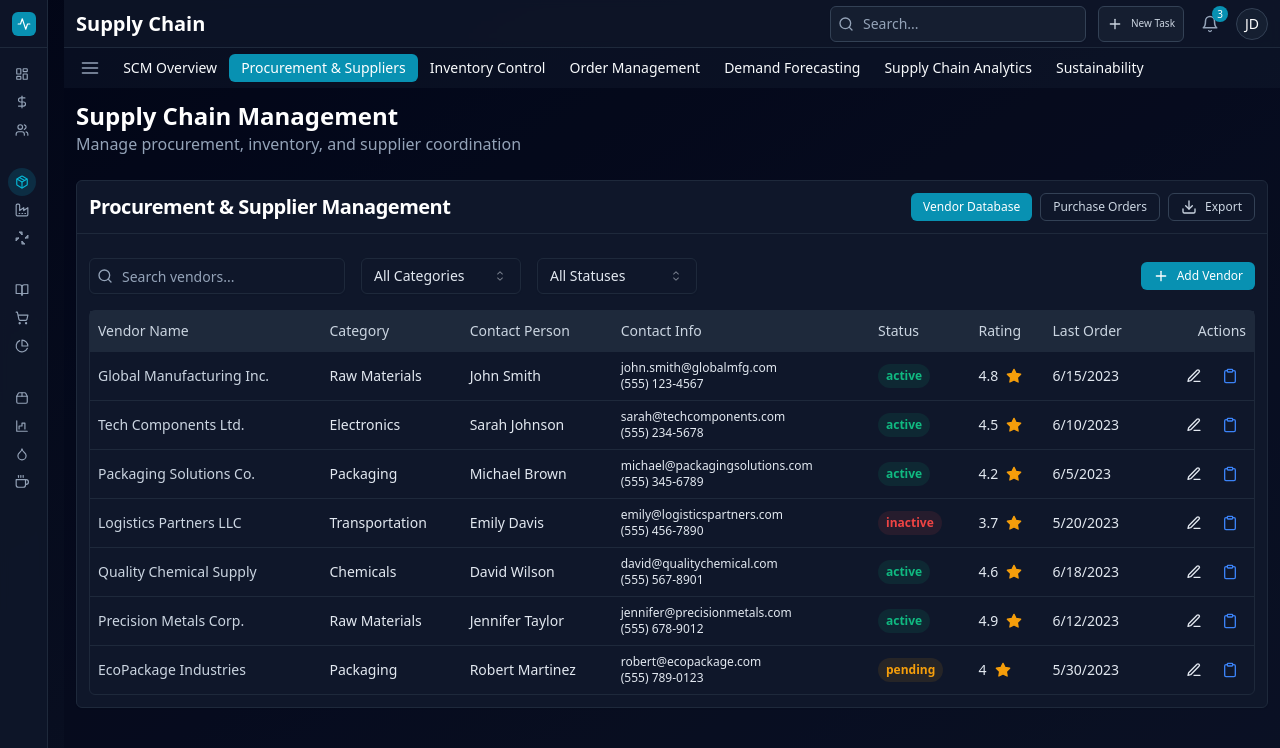
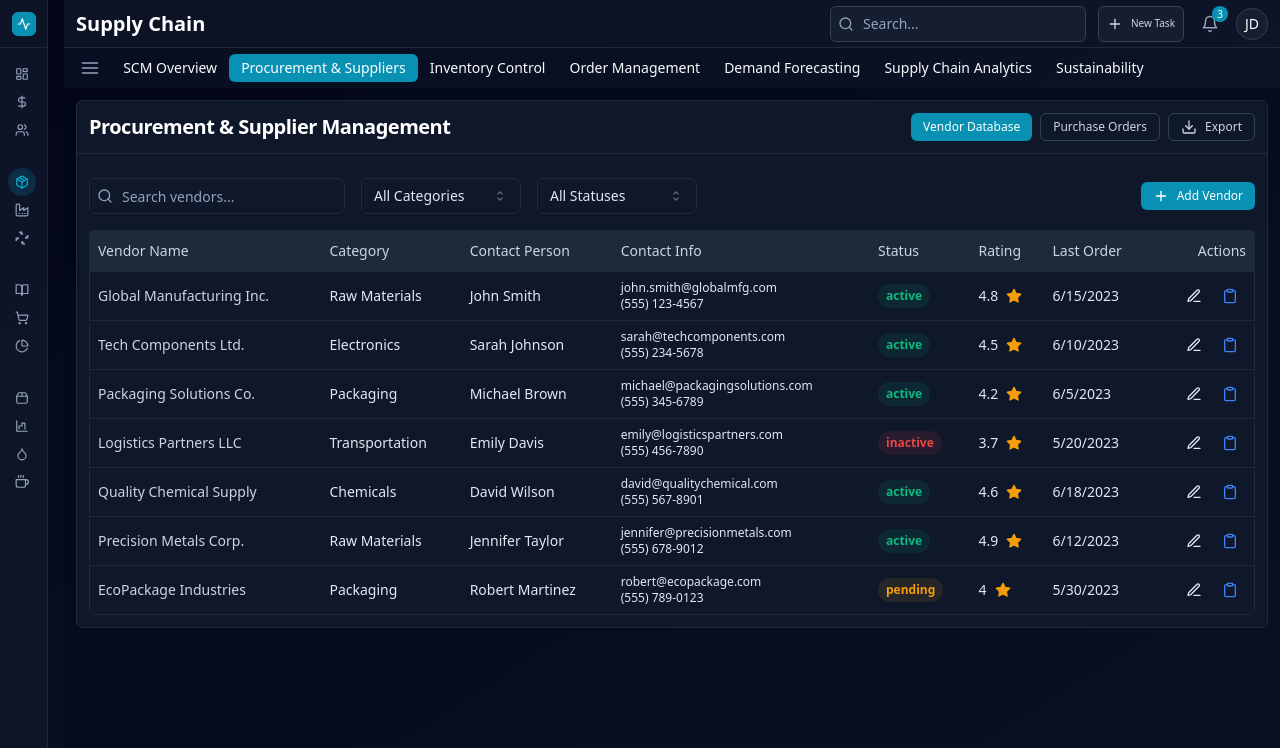
Before and after one commit to Mohamad-Kahil/Extended-ERP-Micro-Digits, a React (Vite) app: page /supply-chain in a window 1280 px wide. Shown: the top 748 px of the page. Built offline with nearby package versions, Linux system fonts and the light colour scheme.

Commit message:
Supply Chain

```diff
--- a/src/modules/SupplyChain/SupplyChainDashboard.tsx
+++ b/src/modules/SupplyChain/SupplyChainDashboard.tsx
@@ -68,15 +68,6 @@ const SupplyChainDashboard = () => {
   return (
     <DashboardLayout navbar={supplyChainNavbar}>
       <div className="space-y-6">
-        <div>
-          <h1 className="text-2xl font-bold text-white">
-            Supply Chain Management
-          </h1>
-          <p className="text-slate-400">
-            Manage procurement, inventory, and supplier coordination
-          </p>
-        </div>
-
         {/* Content Area */}
         <AnimatePresence mode="wait">
           <motion.div
```
